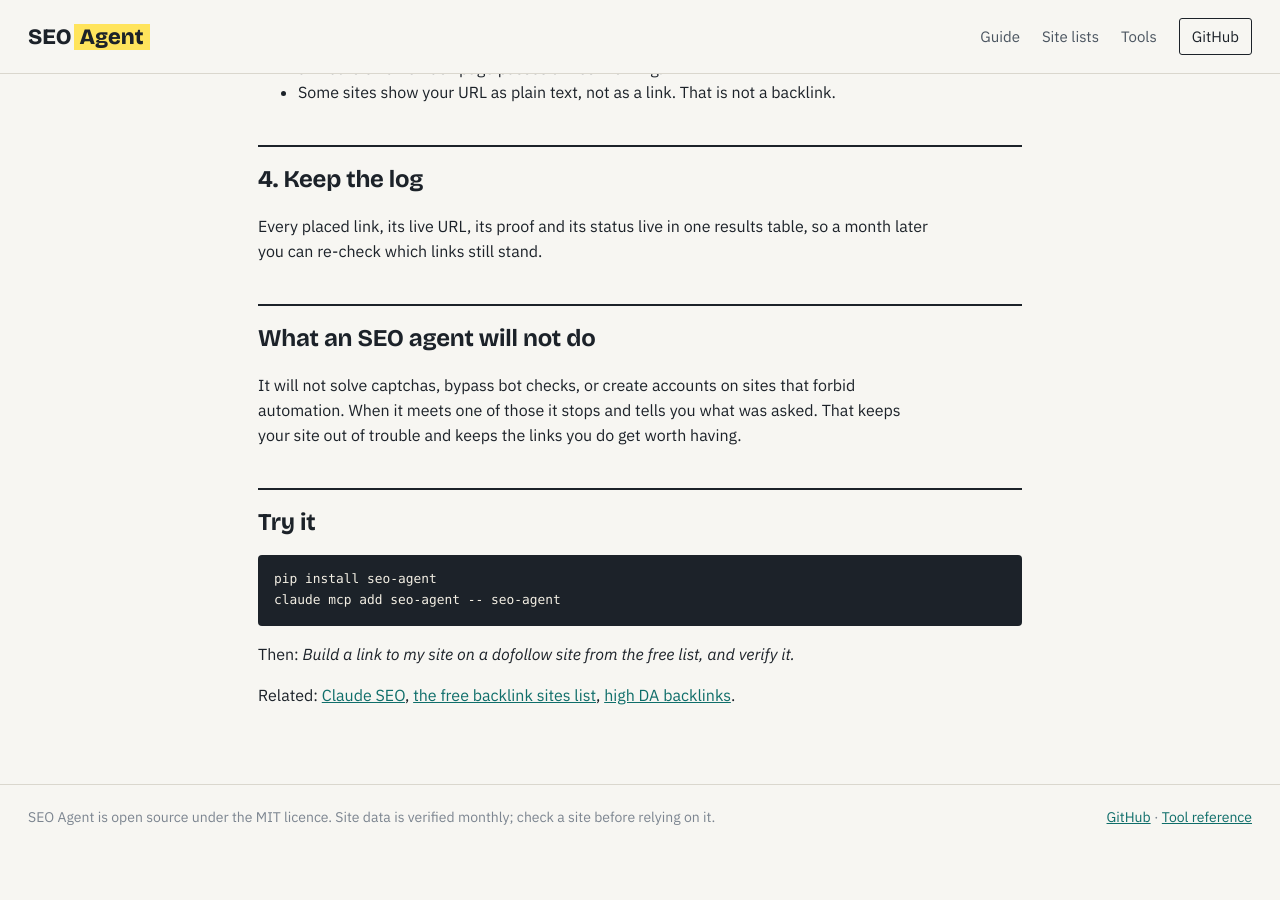
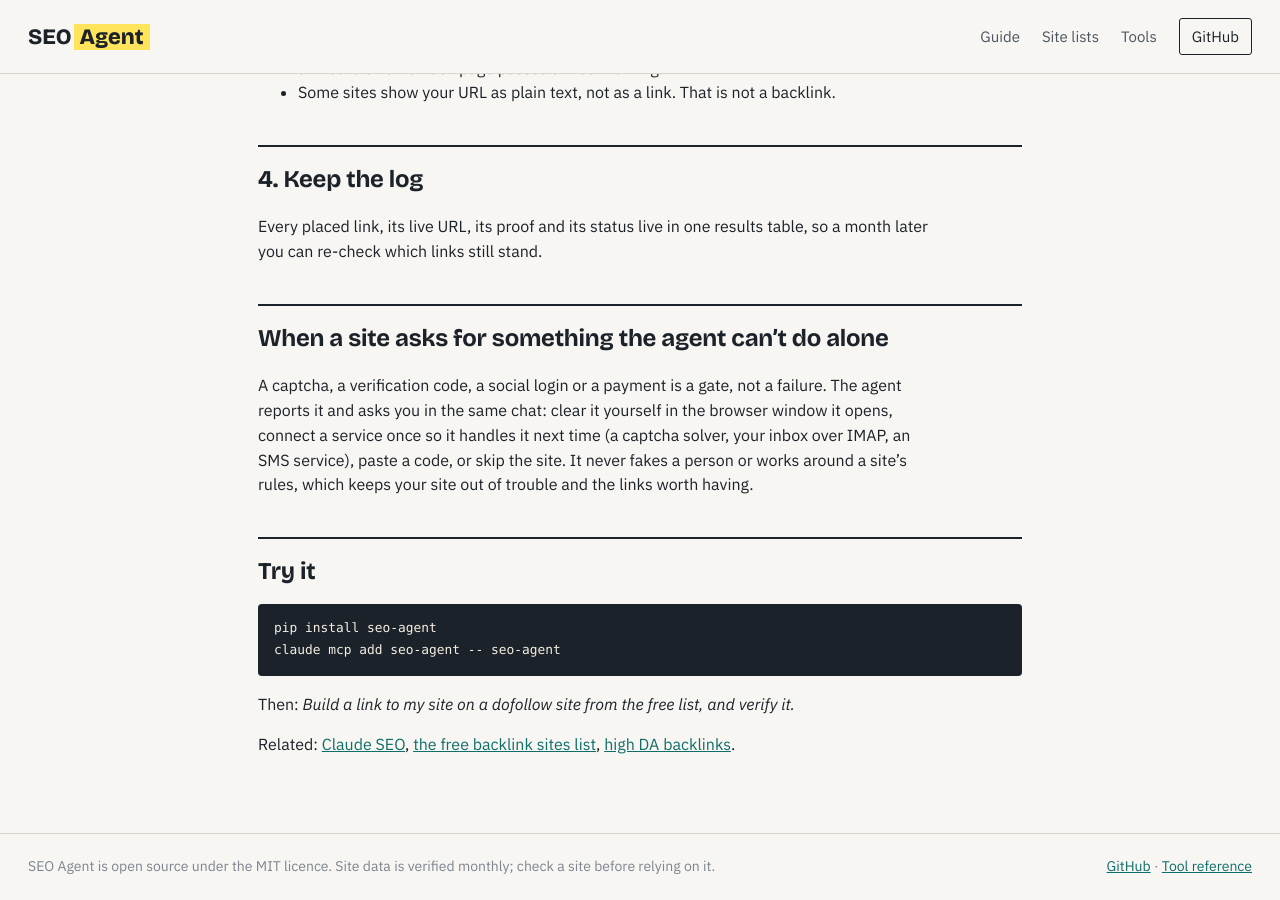
Before and after one commit to m4mansoor/seo-agent, a Jekyll site: the page built from docs/how-to-get-backlinks-with-ai.md, in a window 1280 px wide and 900 px high, scrolled down 1021 px. Built offline with Jekyll 4.4.1, drawn with Linux system fonts in a browser that asks for light colours; before the commit the page ends 1871 px from its top, so only the background shows below that.

Commit message:
Gates: ask the user to clear captchas, codes, logins or payments instead of stopping

```diff
--- a/docs/how-to-get-backlinks-with-ai.md
+++ b/docs/how-to-get-backlinks-with-ai.md
@@ -30,9 +30,9 @@
 
 Every placed link, its live URL, its proof and its status live in one results table, so a month later you can re-check which links still stand.
 
-## What an SEO agent will not do
+## When a site asks for something the agent can't do alone
 
-It will not solve captchas, bypass bot checks, or create accounts on sites that forbid automation. When it meets one of those it stops and tells you what was asked. That keeps your site out of trouble and keeps the links you do get worth having.
+A captcha, a verification code, a social login or a payment is a gate, not a failure. The agent reports it and asks you in the same chat: clear it yourself in the browser window it opens, connect a service once so it handles it next time (a captcha solver, your inbox over IMAP, an SMS service), paste a code, or skip the site. It never fakes a person or works around a site's rules, which keeps your site out of trouble and the links worth having.
 
 ## Try it
 
```
Also changed, not shown: README.md.
